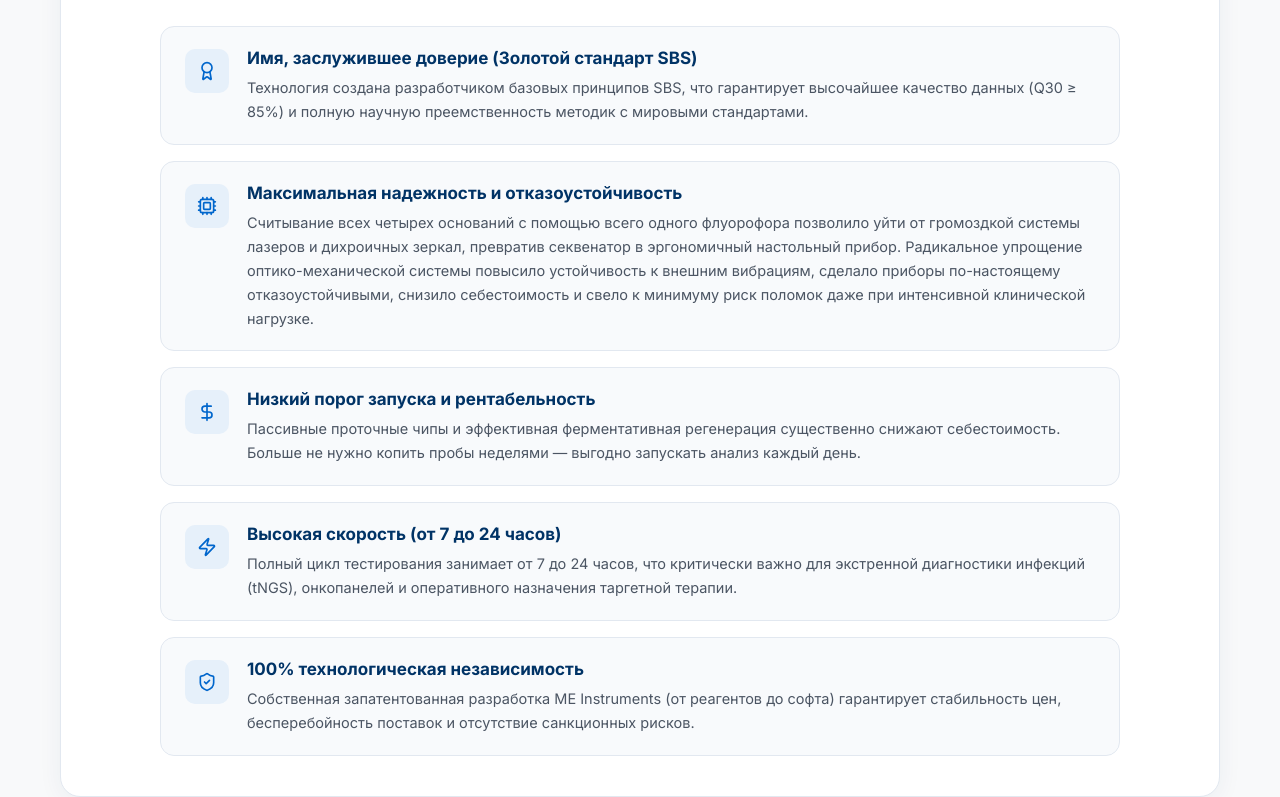
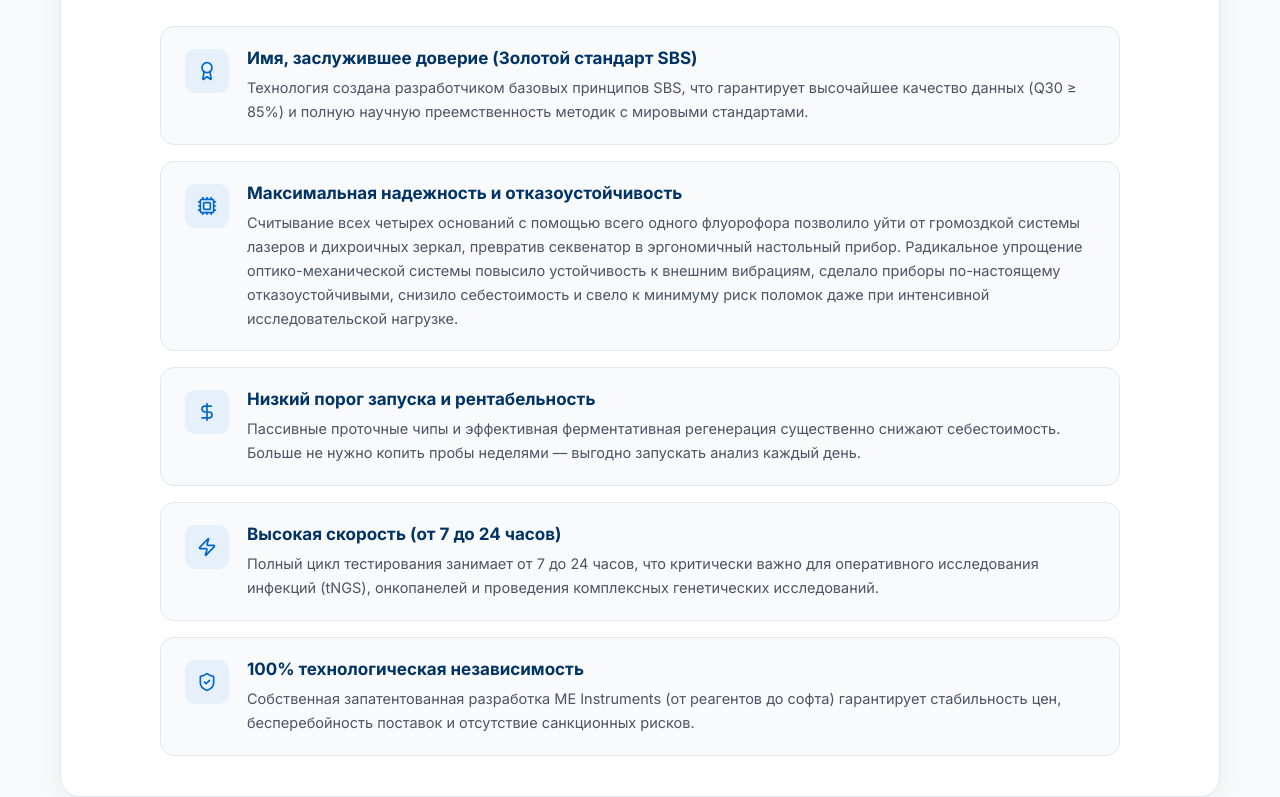
Before and after one commit to alexurpimenov-prog/ME-instruments, a React (Vite) app: page / in a window 1280 px wide. Shown: the part 2771-3568 px from the top of the page. Built offline with nearby package versions, Linux system fonts and the light colour scheme.

Commit message:
refactor(TechnologyCard): update text for consistency
Update descriptive text for NGS research to use plural forms for improved readability and alignment with clinical terminology.

```diff
--- a/src/components/TechnologyCard.tsx
+++ b/src/components/TechnologyCard.tsx
@@ -21,7 +21,7 @@ export const TechnologyCard: React.FC = () => {
           В основе платформы ME UniSeq лежит научное наследие профессора Колумбийского университета <strong>Цзиньюэ Чжу (Jingyue Ju)</strong> — одного из ключевых авторов-разработчиков и пионеров химии SBS (Sequencing by Synthesis). Именно его фундаментальные патенты на обратимые терминаторы в начале 2000-х годов сделали возможным появление современного высокопроизводительного секвенирования и стали золотым стандартом мировой геномики.
         </p>
         <p className="unified-tech-intro-p highlight">
-          Сегодня профессор Чжу является <strong>главным научным руководителем ME Instruments</strong>. Совершив новый технологический прорыв, его команда разработала запатентованную монохромную химию (1-Color SBS) — прямую эволюцию оригинальных идей. Это позволило радикально упростить оптику приборов и сделать клиническую NGS-диагностику по-настоящему надежной, быстрой и экономически доступной для каждой лаборатории.
+          Сегодня профессор Чжу является <strong>главным научным руководителем ME Instruments</strong>. Совершив новый технологический прорыв, его команда разработала запатентованную монохромную химию (1-Color SBS) — прямую эволюцию оригинальных идей. Это позволило радикально упростить оптику приборов и сделать NGS-исследования по-настоящему надежными, быстрыми и экономически доступными для каждой лаборатории.
         </p>
       </div>
 
@@ -48,7 +48,7 @@ export const TechnologyCard: React.FC = () => {
           <div className="unified-tech-item-content">
             <h4 className="unified-tech-item-title">Максимальная надежность и отказоустойчивость</h4>
             <p className="unified-tech-item-desc">
-              Считывание всех четырех оснований с помощью всего одного флуорофора позволило уйти от громоздкой системы лазеров и дихроичных зеркал, превратив секвенатор в эргономичный настольный прибор. Радикальное упрощение оптико-механической системы повысило устойчивость к внешним вибрациям, сделало приборы по-настоящему отказоустойчивыми, снизило себестоимость и свело к минимуму риск поломок даже при интенсивной клинической нагрузке.
+              Считывание всех четырех оснований с помощью всего одного флуорофора позволило уйти от громоздкой системы лазеров и дихроичных зеркал, превратив секвенатор в эргономичный настольный прибор. Радикальное упрощение оптико-механической системы повысило устойчивость к внешним вибрациям, сделало приборы по-настоящему отказоустойчивыми, снизило себестоимость и свело к минимуму риск поломок даже при интенсивной исследовательской нагрузке.
             </p>
           </div>
         </div>
@@ -74,7 +74,7 @@ export const TechnologyCard: React.FC = () => {
           <div className="unified-tech-item-content">
             <h4 className="unified-tech-item-title">Высокая скорость (от 7 до 24 часов)</h4>
             <p className="unified-tech-item-desc">
-              Полный цикл тестирования занимает от 7 до 24 часов, что критически важно для экстренной диагностики инфекций (tNGS), онкопанелей и оперативного назначения таргетной терапии.
+              Полный цикл тестирования занимает от 7 до 24 часов, что критически важно для оперативного исследования инфекций (tNGS), онкопанелей и проведения комплексных генетических исследований.
             </p>
           </div>
         </div>
```
